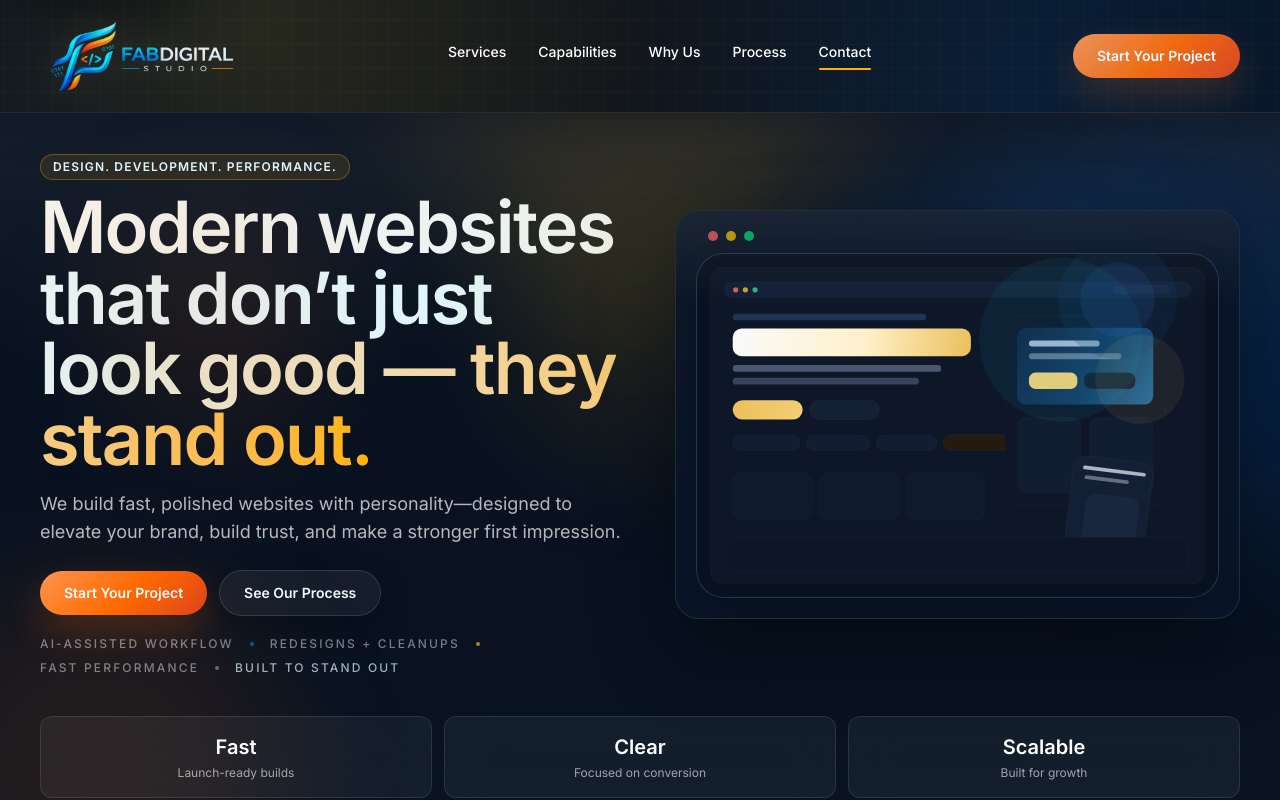
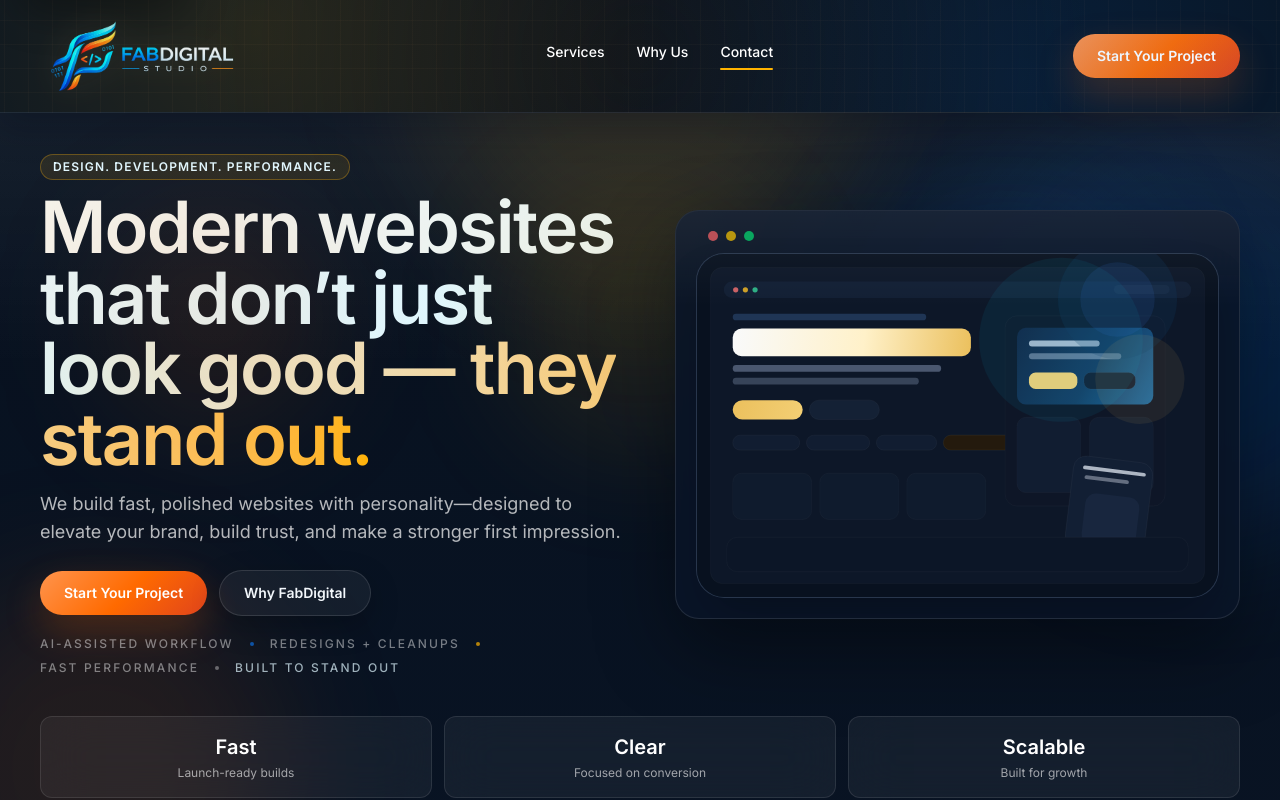
Before and after one commit to fabylv/fabdigitalstudio.com, a React (Vite) app: page / in a window 1280 px wide. Shown: the top 800 px of the page. Built offline with nearby package versions, Linux system fonts and the light colour scheme.

Commit message:
refine: shorten homepage by removing extra sections

```diff
--- a/src/App.jsx
+++ b/src/App.jsx
@@ -3,9 +3,7 @@ import Header from './components/layout/Header';
 import Footer from './components/layout/Footer';
 import Hero from './components/sections/Hero';
 import Services from './components/sections/Services';
-import SelectedWork from './components/sections/SelectedWork';
 import ValueSection from './components/sections/ValueSection';
-import Process from './components/sections/Process';
 import CTASection from './components/sections/CTASection';
 import Contact from './components/sections/Contact';
 import ScrollToTopButton from './components/ui/ScrollToTopButton';
@@ -14,9 +12,7 @@ import {
 	navigation,
 	heroContent,
 	services,
-	selectedWork,
 	valuePoints,
-	processSteps,
 	ctaContent,
 	contactDetails,
 	footerLinks
@@ -44,9 +40,7 @@ export default function App() {
 			<main id="main-content" tabIndex="-1">
 				<Hero content={heroContent} />
 				<Services services={services} />
-				<SelectedWork projects={selectedWork} />
 				<ValueSection points={valuePoints} />
-				<Process steps={processSteps} />
 				<CTASection content={ctaContent} />
 				<Contact content={contactDetails} />
 			</main>
--- a/src/data/siteContent.js
+++ b/src/data/siteContent.js
@@ -2,9 +2,7 @@ import heroPreview from '../assets/fabdigitalstudio-hero-preview.svg';
 
 export const navigation = [
 	{ label: 'Services', href: '#services' },
-	{ label: 'Capabilities', href: '#work' },
 	{ label: 'Why Us', href: '#why-us' },
-	{ label: 'Process', href: '#process' },
 	{ label: 'Contact', href: '#contact' }
 ];
 
@@ -14,7 +12,7 @@ export const heroContent = {
 	description:
 		'We build fast, polished websites with personality—designed to elevate your brand, build trust, and make a stronger first impression.',
 	primaryCta: { label: 'Start Your Project', href: '#contact' },
-	secondaryCta: { label: 'See Our Process', href: '#process' },
+	secondaryCta: { label: 'Why FabDigital', href: '#why-us' },
 	stats: [
 		{ label: 'Launch-ready builds', value: 'Fast' },
 		{ label: 'Focused on conversion', value: 'Clear' },
@@ -179,7 +177,6 @@ export const footerContent = {
 
 export const footerLinks = [
 	{ label: 'Services', href: '#services' },
-	{ label: 'Capabilities', href: '#work' },
-	{ label: 'Process', href: '#process' },
+	{ label: 'Why Us', href: '#why-us' },
 	{ label: 'Contact', href: '#contact' }
 ];
```
